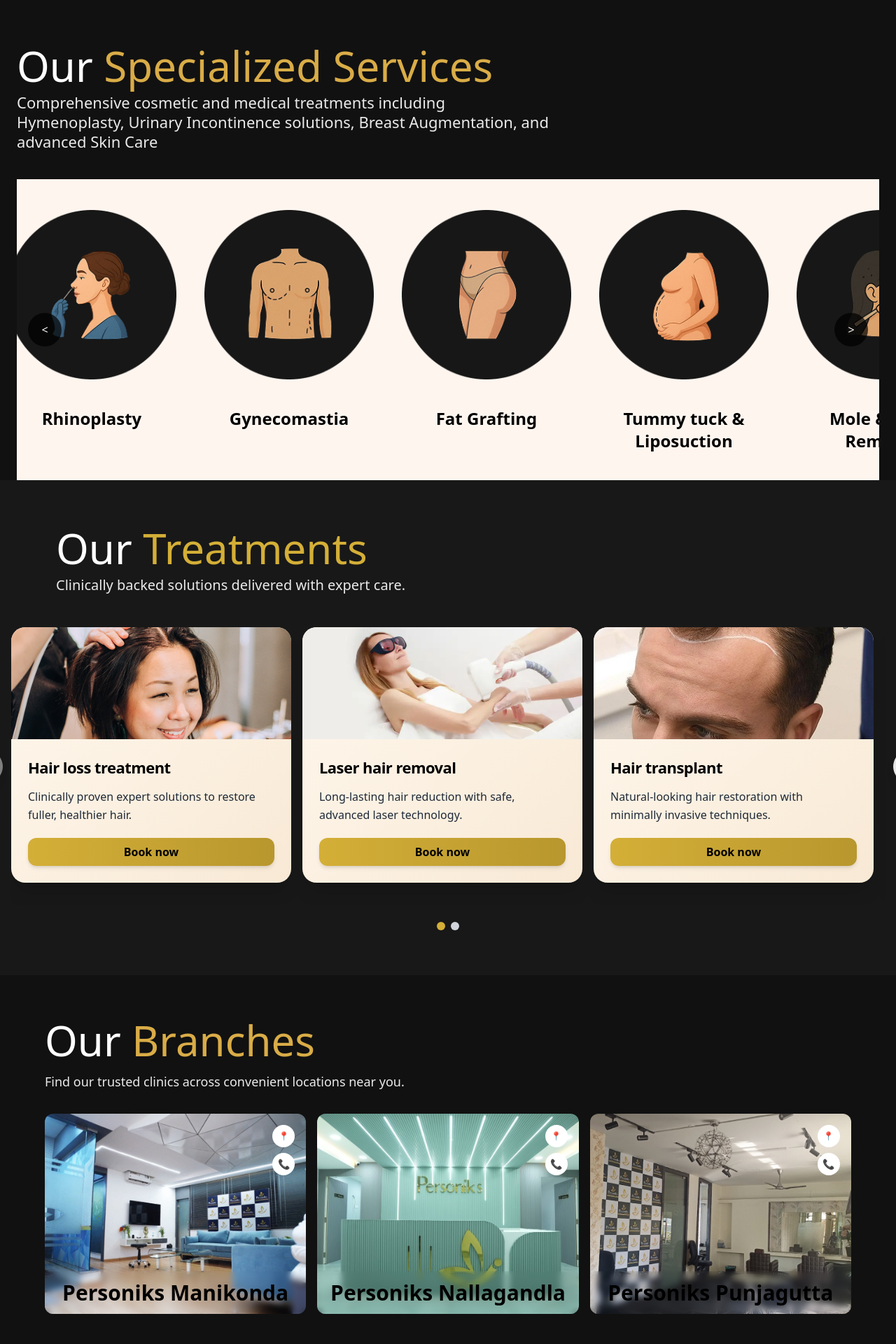
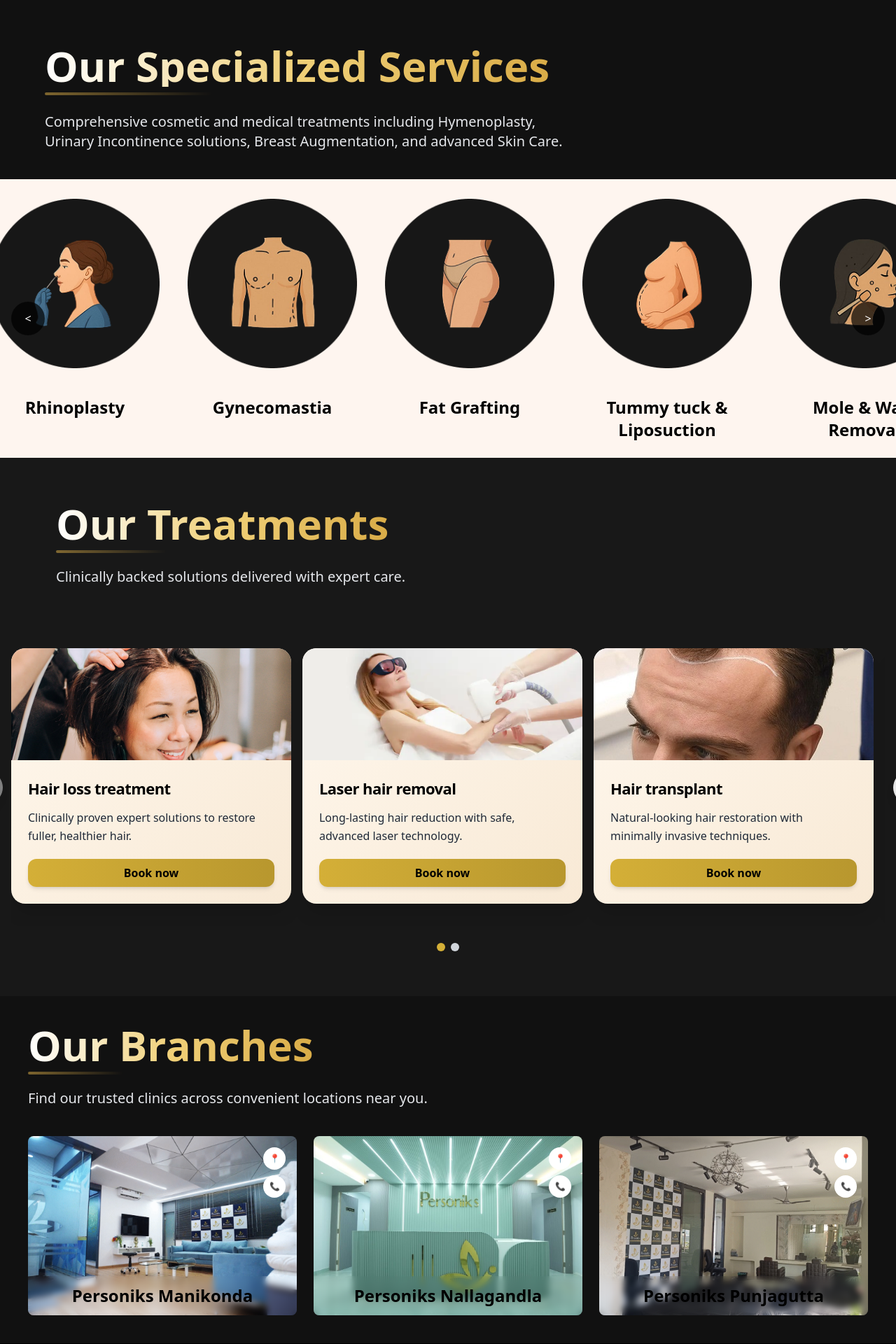
Before and after one commit to Sitesh100/Personiks, a Next.js app: page / in a window 1280 px wide. Shown: the part 800-2720 px from the top of the page at 70% size. Built offline with nearby package versions, Linux system fonts and the light colour scheme; grey boxes are pictures that could not be loaded.

Commit message:
feat: resposiveness of the website

```diff
--- /dev/null
+++ b/src/app/blogs/page.tsx
@@ -0,0 +1,26 @@
+import Header from '@/components/Header';
+import React from 'react';
+
+const page = () => {
+  return (
+    <div className=" text-white w-full px-0 sm:px-6 md:px-8 lg:px-16">
+      <nav>
+        <Header />
+      </nav>
+
+      <div className="relative inline-block mb-6 ml-16 mt-10">
+        <h2 className="text-4xl sm:text-5xl lg:text-6xl font-bold bg-clip-text text-transparent bg-gradient-to-r from-white via-[#f0d078] to-[#D9AC47]">
+          Blogs
+        </h2>
+        <div className="h-1 w-1/3 bg-gradient-to-r from-[#D9AC47] to-transparent mt-2 rounded-full animate-pulse"></div>
+      </div>
+
+      <p className="text-base sm:text-lg md:text-xl text-gray-200 mb-10 font-light ml-16 max-w-3xl leading-relaxed">
+        Real stories, expert advice, and transformative solutions to help you
+        look and feel your best.
+      </p>
+    </div>
+  );
+};
+
+export default page;
--- a/src/components/BranchesSection.tsx
+++ b/src/components/BranchesSection.tsx
@@ -17,43 +17,47 @@
 
 const BranchesSection = () => {
   return (
-    <section className="bg-[#111111] text-white py-12 md:px-16 px-4 ">
-      <div className="w-full ">
+    <section className="bg-[#111111] text-white py-8 md:py-10 px-4 sm:px-6 lg:px-10">
+      <div className="max-w-[85rem] mx-auto">
         {/* Title */}
-        <h2 className="text-[60px] ">
-          <span className="text-white">Our </span>
-          <span className="text-[#D9AC47]">Branches</span>
-        </h2>
-        <p className="text-lg text-[#EAEAEA] ">
+
+        <div className="relative inline-block mb-5">
+          <h2 className="text-4xl sm:text-5xl lg:text-6xl font-bold bg-clip-text text-transparent bg-gradient-to-r from-white via-[#f0d078] to-[#D9AC47]">
+            Our Branches
+          </h2>
+          <div className="h-1 w-1/3 bg-gradient-to-r from-[#D9AC47] to-transparent mt-2 rounded-full animate-pulse"></div>
+        </div>
+
+        <p className="text-base sm:text-lg md:text-xl text-gray-200 mb-10 font-light max-w-3xl leading-relaxed">
           Find our trusted clinics across convenient locations near you.
         </p>
 
         {/* Branch Cards */}
-        <div className="flex flex-col md:flex-row gap-4 mt-8 flex-nowrap">
+        <div className="grid grid-cols-1 sm:grid-cols-2 lg:grid-cols-3 gap-4 sm:gap-6 mt-6 sm:mt-8">
           {branches.map((branch, idx) => (
             <div
               key={idx}
-              className="rounded-xl overflow-hidden w-[450px] h-[286px] relative group"
+              className="rounded-lg overflow-hidden w-full max-w-[500px] mx-auto relative group aspect-[3/2]"
             >
               <Image
                 src={branch.img}
                 alt={branch.name}
-                width={420}
-                height={300}
-                className="w-full h-full object-cover transition duration-300 group-hover:scale-105"
+                fill
+                sizes="(max-width: 640px) 100vw, (max-width: 1024px) 50vw, 33vw"
+                className="object-cover transition duration-300 group-hover:scale-105"
               />
               {/* Overlay */}
-              <div className="absolute bottom-0 left-0 w-full bg-transparent backdrop-blur-sm text-center bg-opacity-40 p-2">
-                <h3 className="text-[30px] font-semibold text-black">
+              <div className="absolute bottom-0 left-0 w-full bg-transparent backdrop-blur-sm text-center bg-opacity-40 p-2 sm:p-3">
+                <h3 className="text-xl sm:text-2xl font-semibold text-black">
                   {branch.name}
                 </h3>
               </div>
               {/* Top-right icons */}
-              <div className="absolute top-4 right-4 flex flex-col gap-2">
-                <button className="w-8 h-8 rounded-full bg-white text-black text-xs font-bold">
+              <div className="absolute top-2 right-2 sm:top-4 sm:right-4 flex flex-col gap-2">
+                <button className="w-7 h-7 sm:w-8 sm:h-8 rounded-full bg-white text-black text-xs font-bold flex items-center justify-center">
                   📍
                 </button>
-                <button className="w-8 h-8 rounded-full bg-white text-black text-sm font-bold">
+                <button className="w-7 h-7 sm:w-8 sm:h-8 rounded-full bg-white text-black text-xs font-bold flex items-center justify-center">
                   📞
                 </button>
               </div>
@@ -61,6 +65,30 @@
           ))}
         </div>
       </div>
+      <style jsx>{`
+        /* Disable hover effects on touch devices */
+        @media (hover: none) {
+          .group:hover .group-hover\\:scale-105 {
+            transform: scale(1);
+          }
+        }
+
+        /* Adjust typography for smaller screens */
+        @media (max-width: 640px) {
+          h2 {
+            font-size: calc(8vw + 1rem); /* Scales with viewport */
+          }
+          h3 {
+            font-size: 1.25rem;
+          }
+        }
+
+        /* Ensure images maintain aspect ratio */
+        .aspect-[3/2] {
+          position: relative;
+          aspect-ratio: 3 / 2;
+        }
+      `}</style>
     </section>
   );
 };
--- a/src/components/Header.tsx
+++ b/src/components/Header.tsx
@@ -349,6 +349,12 @@
 
         {/* Contact Button (Desktop) */}
         <Link
+          href="/blogs"
+          className="hidden lg:flex items-center justify-center text-gray-700 hover:text-[#BFA14A] hover:bg-[#F9E8D9] text-xl"
+        >
+          Blogs
+        </Link>
+        <Link
           href="/about"
           className="hidden lg:flex items-center justify-center h-12 px-8
             rounded-full bg-[#E3B63A] text-black font-medium text-base
@@ -524,6 +530,7 @@
                   )}
                 </div>
               ))}
+              <Link href="/blogs">/blogs</Link>
               <Link
                 href="/about"
                 className="mt-4 flex items-center justify-center h-12 px-8
--- a/src/components/Herosection.tsx
+++ b/src/components/Herosection.tsx
@@ -6,6 +6,7 @@
 import dynamic from 'next/dynamic';
 import { useState, useEffect } from 'react';
 import { YouTubeProps } from 'react-youtube'; // Import YouTubeProps
+import Link from 'next/link';
 
 interface HeroSectionProps {
   onBookNow: () => void;
@@ -99,13 +100,17 @@
 
         <p className="mt-2 text-lg font-outfit font-normal text-white">
           Access your account –{' '}
-          <span className="underline cursor-pointer hover:text-[#E3B63A] transition-colors">
-            Login
-          </span>{' '}
+          <Link href={'/login'}>
+            <span className="underline cursor-pointer hover:text-[#E3B63A] transition-colors">
+              Login
+            </span>
+          </Link>{' '}
           or{' '}
-          <span className="underline cursor-pointer hover:text-[#E3B63A] transition-colors">
-            Register
-          </span>
+          <Link href={'/register'}>
+            <span className="underline cursor-pointer hover:text-[#E3B63A] transition-colors">
+              Register
+            </span>
+          </Link>
         </p>
       </motion.div>
 
--- a/src/components/ServicesSection.tsx
+++ b/src/components/ServicesSection.tsx
@@ -146,19 +146,21 @@
 
   return (
     <section className="bg-[#111111] text-white pt-8 md:pt-16 relative">
-      <div className="container mx-auto px-4 sm:px-6">
-        <h2 className="text-3xl sm:text-4xl md:text-5xl lg:text-[60px] font-sans">
-          <span className="text-white">Our </span>
-          <span className="text-[#D9AC47]">Specialized Services</span>
-        </h2>
+      <div className="container mx-auto">
+        <div className="relative inline-block mb-6 md:ml-16 mx-4">
+          <h2 className="text-4xl sm:text-5xl lg:text-6xl font-bold bg-clip-text text-transparent bg-gradient-to-r from-white via-[#f0d078] to-[#D9AC47]">
+            Our Specialized Services
+          </h2>
+          <div className="h-1 w-1/3 bg-gradient-to-r from-[#D9AC47] to-transparent mt-2 rounded-full animate-pulse"></div>
+        </div>
 
-        <p className="text-base sm:text-lg md:text-xl lg:text-[22px] font-light mt-2 text-[#EAEAEA] max-w-3xl">
+        <p className="text-base sm:text-lg md:text-xl md:ml-16 mx-4 text-gray-200 mb-10 font-light max-w-3xl leading-relaxed">
           Comprehensive cosmetic and medical treatments including Hymenoplasty,
           Urinary Incontinence solutions, Breast Augmentation, and advanced Skin
-          Care
+          Care.
         </p>
 
-        <div className="mt-6 md:mt-10 bg-[#fef5ef] py-4 md:py-6 w-full relative">
+        <div className="mt-6 md:mt-10 bg-[#fef5ef] py-4 md:py-2 w-full relative">
           {showLeftArrow && (
             <button
               onClick={scrollLeft}
--- a/src/components/TreatmentsSection.tsx
+++ b/src/components/TreatmentsSection.tsx
@@ -144,12 +144,15 @@
 
   return (
     <section className="bg-[#181818] flex flex-col w-full py-16 px-4 relative overflow-hidden">
-      <div className="mb-12 ml-16 ">
-        <h2 className="font-outfit font-normal text-[36px] sm:text-[60px] leading-[110%]">
-          <span className="text-white">Our </span>
-          <span style={{ color: '#D4AF37' }}>Treatments</span>
-        </h2>
-        <p className="font-outfit text-[#EAEAEA] text-[18px] sm:text-[20px] font-light mt-2 leading-[120%]">
+      <div className="mb-12 md:ml-16 ml-1 ">
+        <div className="relative inline-block mb-5">
+          <h2 className="text-4xl sm:text-5xl lg:text-6xl font-bold bg-clip-text text-transparent bg-gradient-to-r from-white via-[#f0d078] to-[#D9AC47]">
+            Our Treatments
+          </h2>
+          <div className="h-1 w-1/3 bg-gradient-to-r from-[#D9AC47] to-transparent mt-2 rounded-full animate-pulse"></div>
+        </div>
+
+        <p className="text-base sm:text-lg md:text-xl text-gray-200 mb-10 font-light max-w-3xl leading-relaxed">
           Clinically backed solutions delivered with expert care.
         </p>
       </div>
--- /dev/null
+++ b/src/components/blogs/BlogComponent.tsx
@@ -0,0 +1,7 @@
+import React from 'react';
+
+const BlogComponent = () => {
+  return <div>BlogComponent</div>;
+};
+
+export default BlogComponent;
--- /dev/null
+++ b/src/components/blogs/blogCard.tsx
@@ -0,0 +1,7 @@
+import React from 'react';
+
+const blogCard = () => {
+  return <div>blogCard</div>;
+};
+
+export default blogCard;
```
Also changed, not shown: src/components/ClientExperiences.tsx (+10 -25 lines), src/components/FeaturedTreatments.tsx (+66 -33 lines), src/components/WhyChoose.tsx (+21 -14 lines), public/assets/trust2.png (added).
